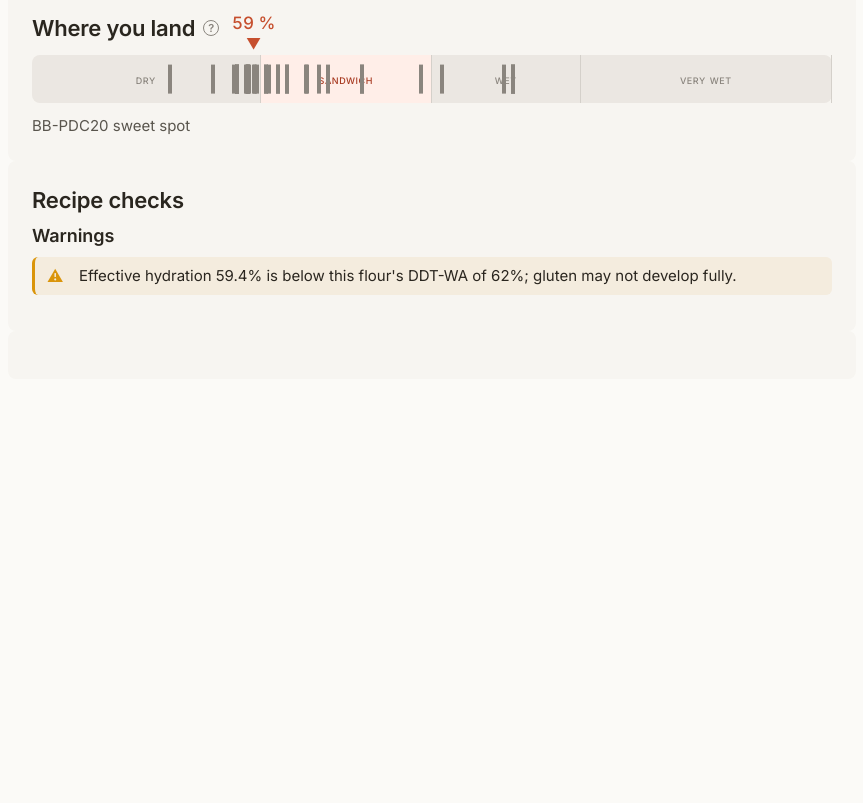
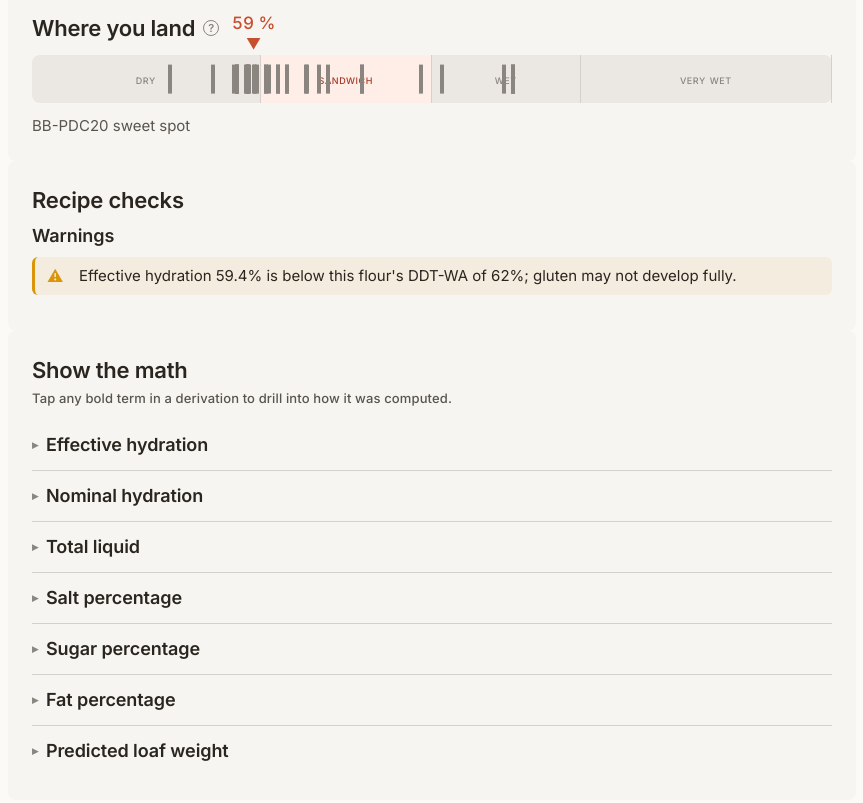
Before and after one commit to Devin-Cooper/bread-calc, a website built with Vite: page index.html in a window 1280 px wide. Shown: the part 1141-1944 px from the top of the page, without its empty margins (208-1071 px from the left). Before the commit the page ends 1544 px from the top, so only its background shows below. Built offline with nearby package versions, Linux system fonts and the light colour scheme.

Commit message:
feat(site): show-math — per-metric disclosures with drillable derivations

```diff
--- /dev/null
+++ b/src/site/components/show-math.ts
@@ -0,0 +1,150 @@
+import type { Store } from "../state.js";
+import type { Database, ComputedRecipe, ExplainNode } from "../../core/index.js";
+import { computeRecipe } from "../../core/index.js";
+import { escapeHtml } from "../../core/escape.js";
+import { effectiveRecipe } from "../effective-recipe.js";
+import { renderNarrative, findNode } from "../explain-narrative.js";
+
+interface MetricSlot {
+  key: string;
+  displayLabel: string;             // human-readable section heading
+  treeLabel: string | null;         // label to look up in the tree; null = no tree backing
+  fallback?: (c: ComputedRecipe) => string; // HTML to render when treeLabel is null or node missing
+}
+
+const SLOTS: MetricSlot[] = [
+  // Hydration: effective and nominal have tree backing via the *_pct Scale nodes.
+  // Total liquid is computed in compute.ts outside the tree → fallback only.
+  { key: "effective", displayLabel: "Effective hydration", treeLabel: "effective_pct" },
+  { key: "nominal",   displayLabel: "Nominal hydration",   treeLabel: "nominal_pct" },
+  { key: "total_liquid", displayLabel: "Total liquid", treeLabel: null,
+    fallback: (c) => fmtPct("Total liquid", c.hydration.total_liquid_pct) },
+
+  // Salt/Sugar/Fat baker's-percent: no tree node — fallback shows just the number.
+  // The drillable absolute-grams aggregates (total_salt_g_equivalent, etc.) are NOT
+  // surfaced as their own slot since the user thinks in baker's %, not grams.
+  { key: "salt_pct",  displayLabel: "Salt percentage",  treeLabel: null,
+    fallback: (c) => fmtPct("Salt %", c.bakers_percents.salt_equivalent_pct) },
+  { key: "sugar_pct", displayLabel: "Sugar percentage", treeLabel: null,
+    fallback: (c) => fmtPct("Sugar %", c.bakers_percents.sugar_equivalent_pct) },
+  { key: "fat_pct",   displayLabel: "Fat percentage",   treeLabel: null,
+    fallback: (c) => fmtPct("Fat %", c.bakers_percents.fat_equivalent_pct) },
+
+  { key: "predicted", displayLabel: "Predicted loaf weight", treeLabel: "predicted_loaf_g" },
+];
+
+function fmtPct(label: string, n: number | null): string {
+  return `<div class="show-math-line">${escapeHtml(label)} = ${n == null ? "—" : n.toFixed(1) + " %"}</div>`;
+}
+
+function findByLabel(node: ExplainNode | null | undefined, label: string): ExplainNode | null {
+  if (!node) return null;
+  if (node.label === label) return node;
+  switch (node.type) {
+    case "Sum":         return firstFound(node.terms, label);
+    case "Product":     return firstFound(node.factors, label);
+    case "WeightedSum": return firstFound([...node.terms.map((t) => t.weight), ...node.terms.map((t) => t.value)], label);
+    case "Ratio":       return findByLabel(node.numerator, label) ?? findByLabel(node.denominator, label);
+    case "Scale":       return findByLabel(node.input, label);
+    case "Constant":
+    case "ProjectField":
+    case "ProjectFromTree":
+      return null;
+  }
+}
+function firstFound(nodes: ExplainNode[], label: string): ExplainNode | null {
+  for (const n of nodes) { const f = findByLabel(n, label); if (f) return f; }
+  return null;
+}
+
+function isDrillable(node: ExplainNode): boolean {
+  return node.type !== "Constant" && node.type !== "ProjectField" && node.type !== "ProjectFromTree";
+}
+
+export function mount(parent: HTMLElement, store: Store, db: Database): void {
+  // Track open drill-down node ids per metric slot for re-render preservation.
+  const drillState: Record<string, Set<string>> = Object.create(null);
+
+  function render(): void {
+    let c: ComputedRecipe;
+    try { c = computeRecipe(effectiveRecipe(store.getState(), db), db); }
+    catch { parent.innerHTML = `<p class="placeholder type-body-md">Add ingredients to see the math.</p>`; return; }
+
+    parent.innerHTML = `
+      <h2 class="type-heading-lg">Show the math</h2>
+      <p class="type-body-sm" style="margin-top:0;color:var(--color-fg-muted);">
+        Tap any bold term in a derivation to drill into how it was computed.
+      </p>
+      ${SLOTS.map((slot) => {
+        drillState[slot.key] ??= new Set();
+        const opens = drillState[slot.key]!;
+        let body = "";
+        if (slot.treeLabel) {
+          const node = findByLabel(c.tree, slot.treeLabel);
+          if (node) {
+            body = renderNode(node, opens);
+          } else if (slot.fallback) {
+            body = slot.fallback(c);
+          } else {
+            body = `<p class="placeholder type-body-md">No derivation available.</p>`;
+          }
+        } else if (slot.fallback) {
+          body = slot.fallback(c);
+        }
+        return `
+          <details class="show-math-item" data-slot="${slot.key}">
+            <summary class="type-heading-md">${escapeHtml(slot.displayLabel)}</summary>
+            <div class="show-math-body">${body}</div>
+          </details>
+        `;
+      }).join("")}
+    `;
+
+    parent.querySelectorAll<HTMLElement>("[data-drill]").forEach((btn) => {
+      btn.addEventListener("click", (e) => {
+        e.preventDefault();
+        const slotKey = btn.closest<HTMLElement>("[data-slot]")?.dataset["slot"];
+        const id = btn.dataset["drill"]!;
+        if (!slotKey) return;
+        const set = drillState[slotKey]!;
+        if (set.has(id)) set.delete(id);
+        else set.add(id);
+        render();
+      });
+    });
+  }
+
+  function renderNode(node: ExplainNode, opens: Set<string>): string {
+    const narr = renderNarrative(node);
+    let html = escapeHtml(narr.text);
+    narr.terms.forEach((term, i) => {
+      // Look up the actual child node to decide drillability
+      const child = findNode(node, term.nodeId);
+      const childIsDrillable = child != null && isDrillable(child);
+      const isOpen = opens.has(term.nodeId);
+      const buttonHtml = childIsDrillable
+        ? `<button type="button" class="show-math-term ${isOpen ? "is-open" : ""}" data-drill="${term.nodeId}">
+             <strong>${escapeHtml(term.formattedValue)}</strong>
+             <span class="show-math-term-label type-body-sm">${escapeHtml(term.label)}</span>
+           </button>`
+        : `<span class="show-math-term-leaf">
+             <strong>${escapeHtml(term.formattedValue)}</strong>
+             <span class="show-math-term-label type-body-sm">${escapeHtml(term.label)}</span>
+           </span>`;
+      html = html.replace(`{{TERM:${i}}}`, buttonHtml);
+    });
+
+    // Render nested derivations for any open terms
+    const nested = narr.terms
+      .filter((t) => opens.has(t.nodeId))
+      .map((t) => {
+        const child = findNode(node, t.nodeId);
+        if (!child) return "";
+        return `<div class="show-math-nested">${renderNode(child, opens)}</div>`;
+      }).join("");
+
+    return `<div class="show-math-line">${html}</div>${nested}`;
+  }
+
+  store.subscribe(render); render();
+}
--- a/src/site/main.ts
+++ b/src/site/main.ts
@@ -12,6 +12,7 @@ import { mount as mountTipStrip } from "./components/tip-strip.js";
 import { mount as mountDrawer, applyTheme } from "./components/settings-drawer.js";
 import { mount as mountHeadline } from "./components/recipe-headline.js";
 import { mount as mountZoneBand } from "./components/zone-band.js";
+import { mount as mountShowMath } from "./components/show-math.js";
 import { saveRecipeAsFile, readRecipeFile } from "./persistence/file-io.js";
 
 import ingredientsFile from "../data/ingredients.json" with { type: "json" };
@@ -112,6 +113,7 @@ async function loadInitialRecipe(): Promise<Recipe> {
   });
   mountZoneBand(document.querySelector("#zone-band") as HTMLElement, store, db);
   mountWarnings(document.querySelector("#warnings-panel") as HTMLElement, store, db);
+  mountShowMath(document.querySelector("#show-math-section") as HTMLElement, store, db);
 
   let timer: number | undefined;
   store.subscribe(() => {
--- a/src/site/styles.css
+++ b/src/site/styles.css
@@ -10,6 +10,7 @@
 @import url("./styles/role-pill.css");
 @import url("./styles/recipe-table.css");
 @import url("./styles/warnings-panel.css");
+@import url("./styles/show-math.css");
 
 * { box-sizing: border-box; }
 
--- /dev/null
+++ b/src/site/styles/show-math.css
@@ -0,0 +1,61 @@
+#show-math-section h2 { margin: 0 0 var(--space-1); }
+
+.show-math-item {
+  border-top: 1px solid var(--color-border);
+  padding: var(--space-3) 0;
+}
+.show-math-item:first-of-type { border-top: none; }
+
+.show-math-item summary {
+  cursor: pointer;
+  list-style: none;
+  display: flex; align-items: center; gap: var(--space-2);
+}
+.show-math-item summary::-webkit-details-marker { display: none; }
+.show-math-item summary::before {
+  content: "▸";
+  color: var(--color-fg-subtle);
+  font-size: 12px;
+}
+.show-math-item[open] summary::before { content: "▾"; }
+
+.show-math-body {
+  padding: var(--space-2) 0 0 var(--space-4);
+  display: flex; flex-direction: column; gap: var(--space-2);
+}
+
+.show-math-line {
+  font-family: var(--font-sans);
+  font-size: 15px; line-height: 24px;
+  color: var(--color-fg-default);
+  word-break: break-word;
+}
+
+.show-math-term {
+  display: inline-flex; align-items: baseline; gap: 4px;
+  background: transparent;
+  border: none;
+  padding: 0 var(--space-1);
+  border-radius: var(--radius-sm);
+  cursor: pointer;
+  color: var(--color-accent-fg);
+  font: inherit;
+}
+.show-math-term:hover { background: var(--color-accent-bg); }
+.show-math-term.is-open { background: var(--color-accent-bg); }
+
+.show-math-term-leaf {
+  display: inline-flex; align-items: baseline; gap: 4px;
+  color: var(--color-fg-default);
+}
+
+.show-math-term-label {
+  color: var(--color-fg-muted);
+}
+
+.show-math-nested {
+  margin-left: var(--space-3);
+  padding-left: var(--space-3);
+  border-left: 2px solid var(--color-border);
+  display: flex; flex-direction: column; gap: var(--space-2);
+}
```
